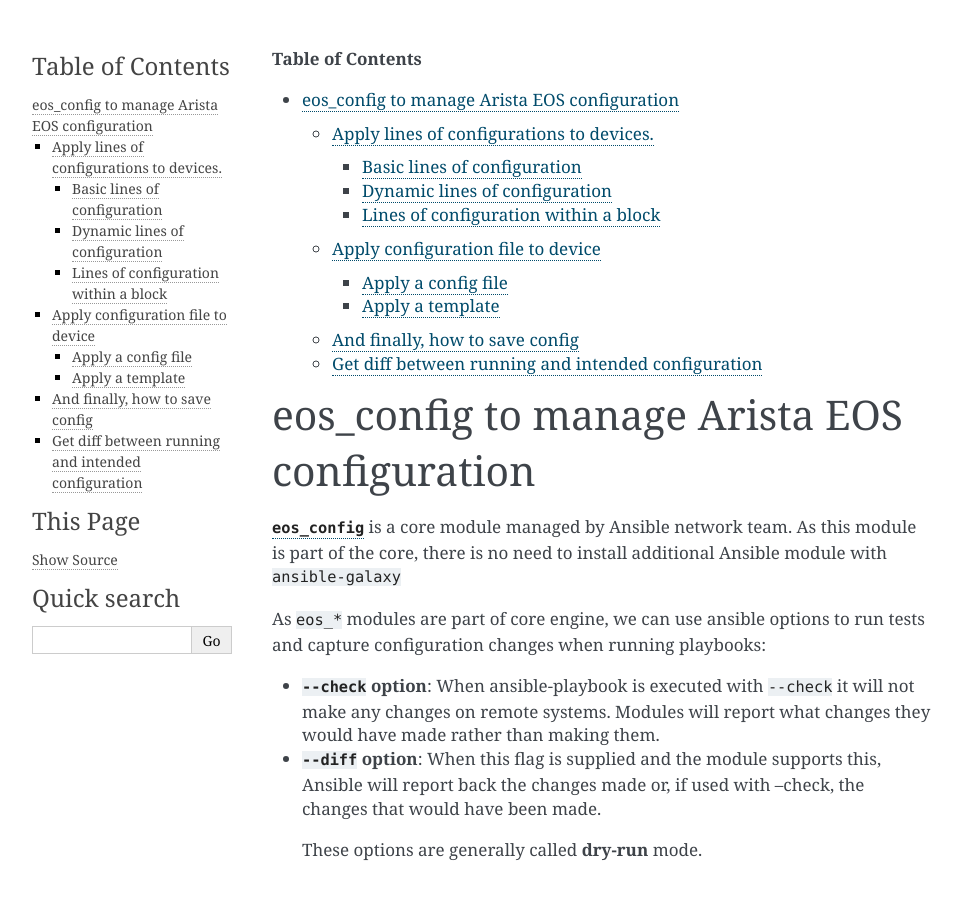
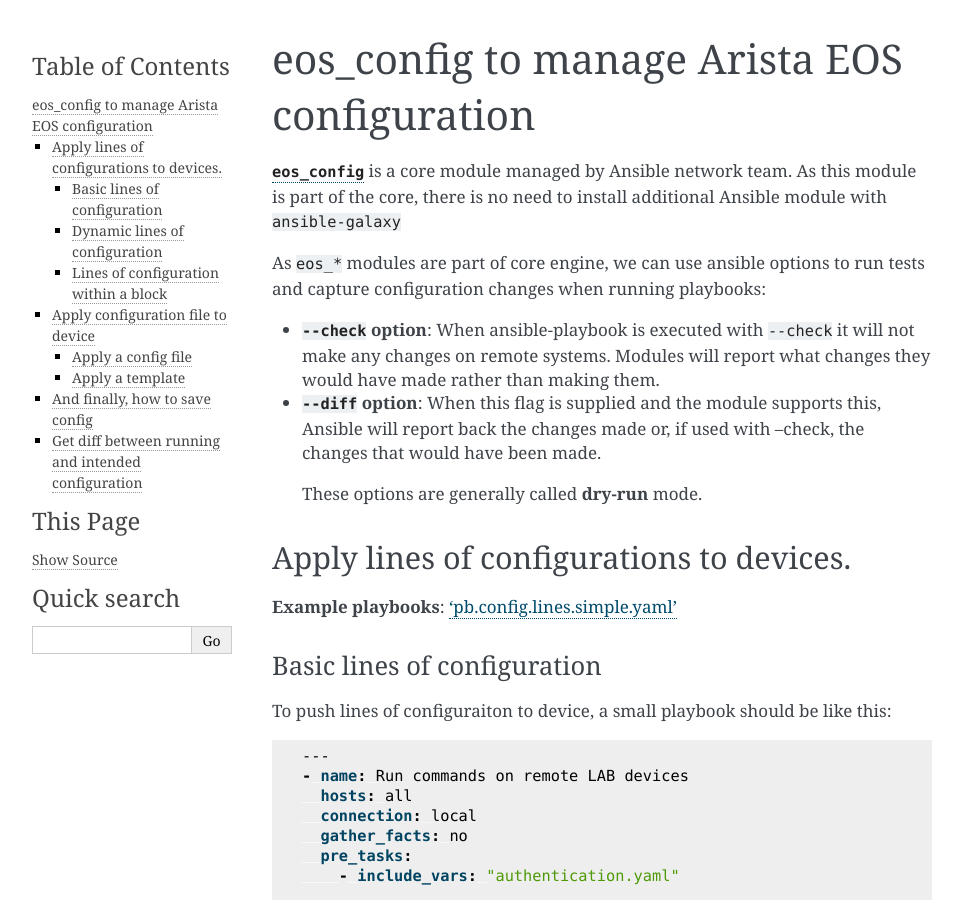
Before and after one commit to titom73/ansible-arista-module-howto, a Sphinx documentation site: the page built from docs/EOS_CONFIG.md, in a window 1280 px wide and 900 px high. Shown: the whole window, without its empty margins (148-1111 px from the left). Built offline with Sphinx 7.4.7, drawn with Linux system fonts in a browser that asks for light colours.

Commit message:
Update doc

```diff
--- a/docs/EOS_CONFIG.md
+++ b/docs/EOS_CONFIG.md
@@ -1,20 +1,3 @@
-<!-- START doctoc generated TOC please keep comment here to allow auto update -->
-<!-- DON'T EDIT THIS SECTION, INSTEAD RE-RUN doctoc TO UPDATE -->
-**Table of Contents**
-
-- [eos_config to manage Arista EOS configuration](#eos_config-to-manage-arista-eos-configuration)
-    - [Apply lines of configurations to devices.](#apply-lines-of-configurations-to-devices)
-        - [Basic lines of configuration](#basic-lines-of-configuration)
-        - [Dynamic lines of configuration](#dynamic-lines-of-configuration)
-        - [Lines of configuration within a block](#lines-of-configuration-within-a-block)
-    - [Apply configuration file to device](#apply-configuration-file-to-device)
-        - [Apply a config file](#apply-a-config-file)
-        - [Apply a template](#apply-a-template)
-    - [And finally, how to save config](#and-finally-how-to-save-config)
-    - [Get diff between running and intended configuration](#get-diff-between-running-and-intended-configuration)
-
-<!-- END doctoc generated TOC please keep comment here to allow auto update -->
-
 # eos_config to manage Arista EOS configuration
 
 [`eos_config`](https://docs.ansible.com/ansible/latest/modules/eos_config_module.html#eos-config-module) is a core module managed by Ansible network team. As this module is part of the core, there is no need to install additional Ansible module with `ansible-galaxy`
```
